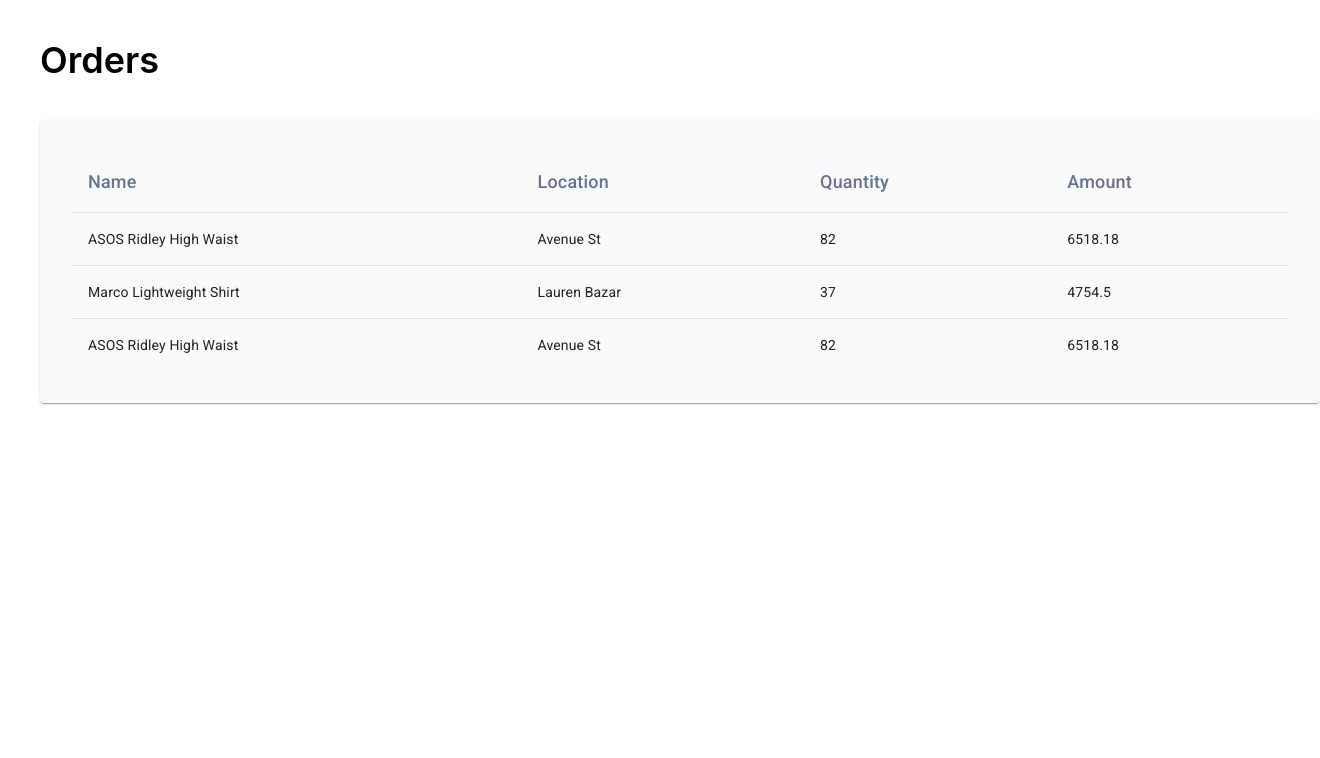
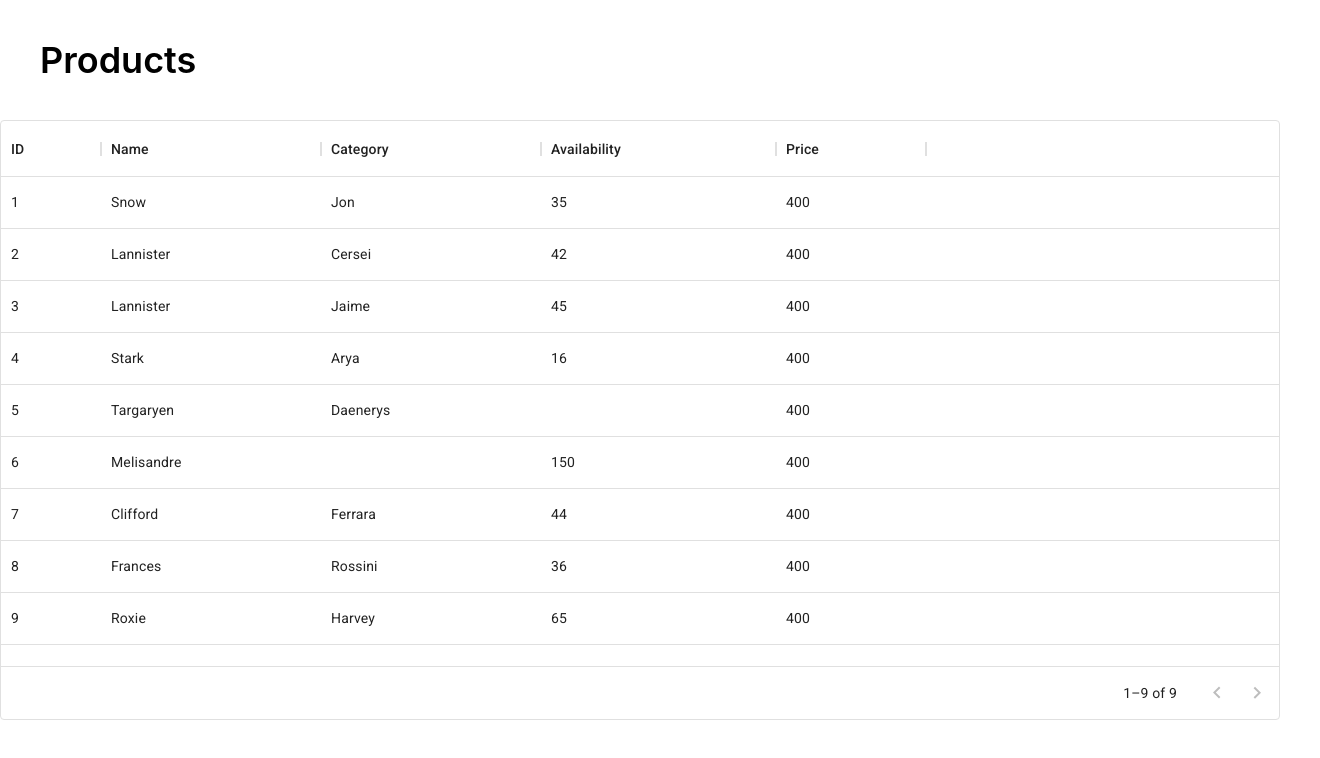
Before and after one commit to Nanogorithm/stockary-webapp, a React (Create React App) app: page / in a window 1280 px wide. Shown: the top 758 px of the page, 1320 px wide, since content can reach past the window. Built offline with nearby package versions, Linux system fonts and the light colour scheme.

Commit message:
Product Page

```diff
--- a/package.json
+++ b/package.json
@@ -8,6 +8,7 @@
     "@fontsource/roboto": "^4.5.8",
     "@heroicons/react": "^2.0.13",
     "@mui/material": "^5.10.16",
+    "@mui/x-data-grid": "^5.17.14",
     "@testing-library/jest-dom": "^5.16.5",
     "@testing-library/react": "^13.4.0",
     "@testing-library/user-event": "^13.5.0",
--- a/src/App.js
+++ b/src/App.js
@@ -2,11 +2,13 @@
 import "./App.css";
 import Drawer from "./Pages/Components/Drawer/Drawer";
 import Orders from "./Pages/Components/Orders/Orders";
+import Products from "./Pages/Components/Products/Products";
 
 function App() {
   return (
     <div className="App">
-      <Orders></Orders>
+      {/* <Orders></Orders> */}
+      <Products></Products>
     </div>
   );
 }
--- /dev/null
+++ b/src/Pages/Components/Products/Products.js
@@ -0,0 +1,49 @@
+import React from "react";
+import { DataGrid } from "@mui/x-data-grid";
+
+const columns  = [
+  { field: "id", headerName: "ID", width: 100,  },
+  { field: "name", headerName: "Name", width: 220, sortable: false },
+  { field: "category", headerName: "Category", width: 220 },
+  { field: "availability", headerName: "Availability", width: 235 },
+  {
+    field: "price",
+    headerName: "Price",
+    width: 150,
+  },
+];
+
+const rows = [
+  { id: 1, name: "Snow", category: "Jon", availability: 35, price: 400 },
+  { id: 2, name: "Lannister", category: "Cersei", availability: 42, price: 400 },
+  { id: 3, name: "Lannister", category: "Jaime", availability: 45, price: 400 },
+  { id: 4, name: "Stark", category: "Arya", availability: 16, price: 400 },
+  { id: 5, name: "Targaryen", category: "Daenerys", availability: null, price: 400 },
+  { id: 6, name: "Melisandre", category: null, availability: 150, price: 400 },
+  { id: 7, name: "Clifford", category: "Ferrara", availability: 44, price: 400 },
+  { id: 8, name: "Frances", category: "Rossini", availability: 36, price: 400 },
+  { id: 9, name: "Roxie", category: "Harvey", availability: 65, price: 400 },
+];
+
+const Products = () => {
+  return (
+    <div>
+      <div>
+      <h2 className="text-4xl font-semibold text-left m-10">Products</h2>
+      </div>
+      {/* Table */}
+      <div>
+      <div style={{ height: 600, width: "100%" }}>
+        <DataGrid
+          rows={rows}
+          columns={columns}
+          pageSize={12}
+          rowsPerPageOptions={[5]}
+        />
+      </div>
+    </div>
+    </div>
+  );
+};
+
+export default Products;
```
Also changed, not shown: 1 other file (tests, documents, lock files or other folders).
